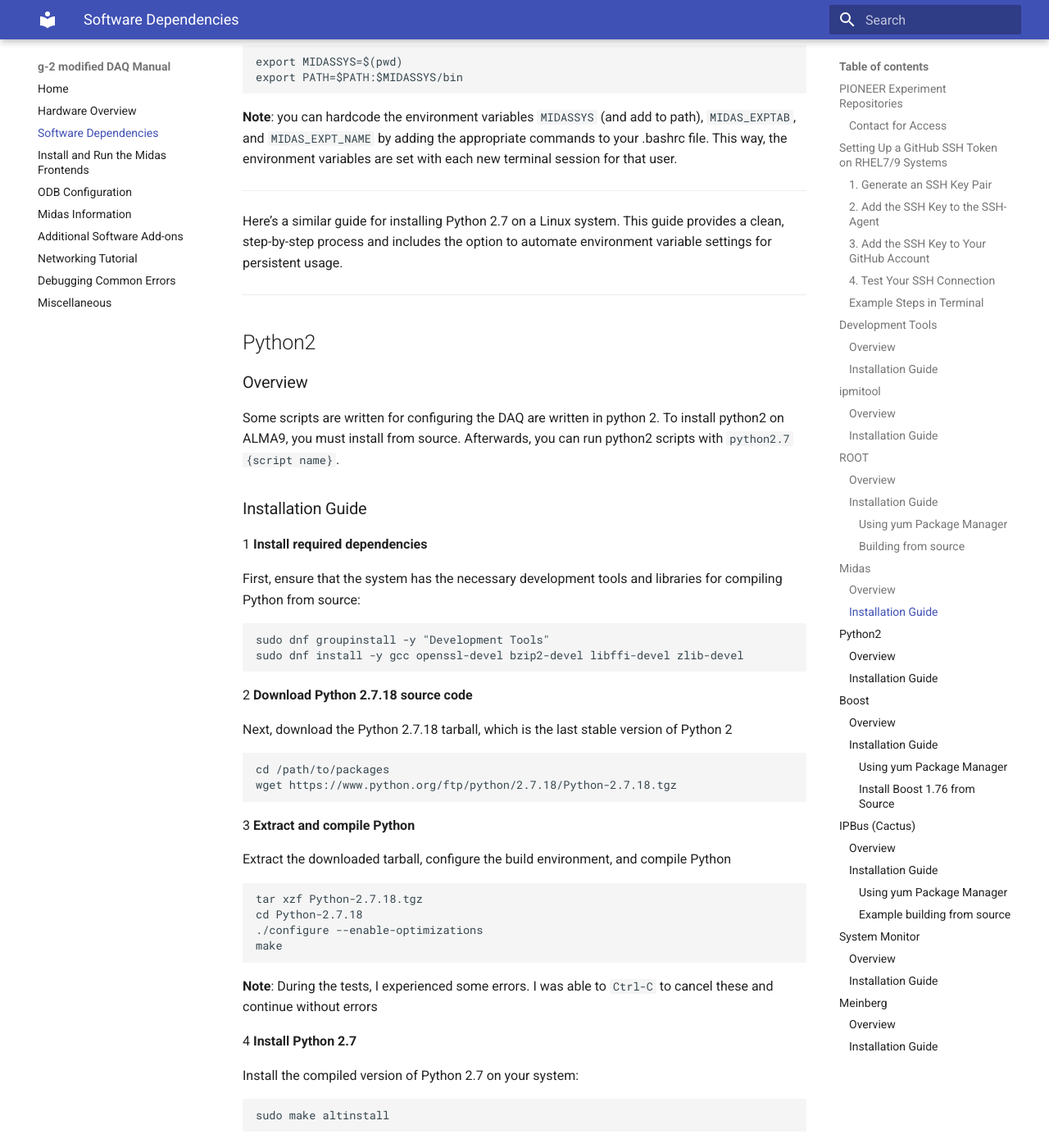
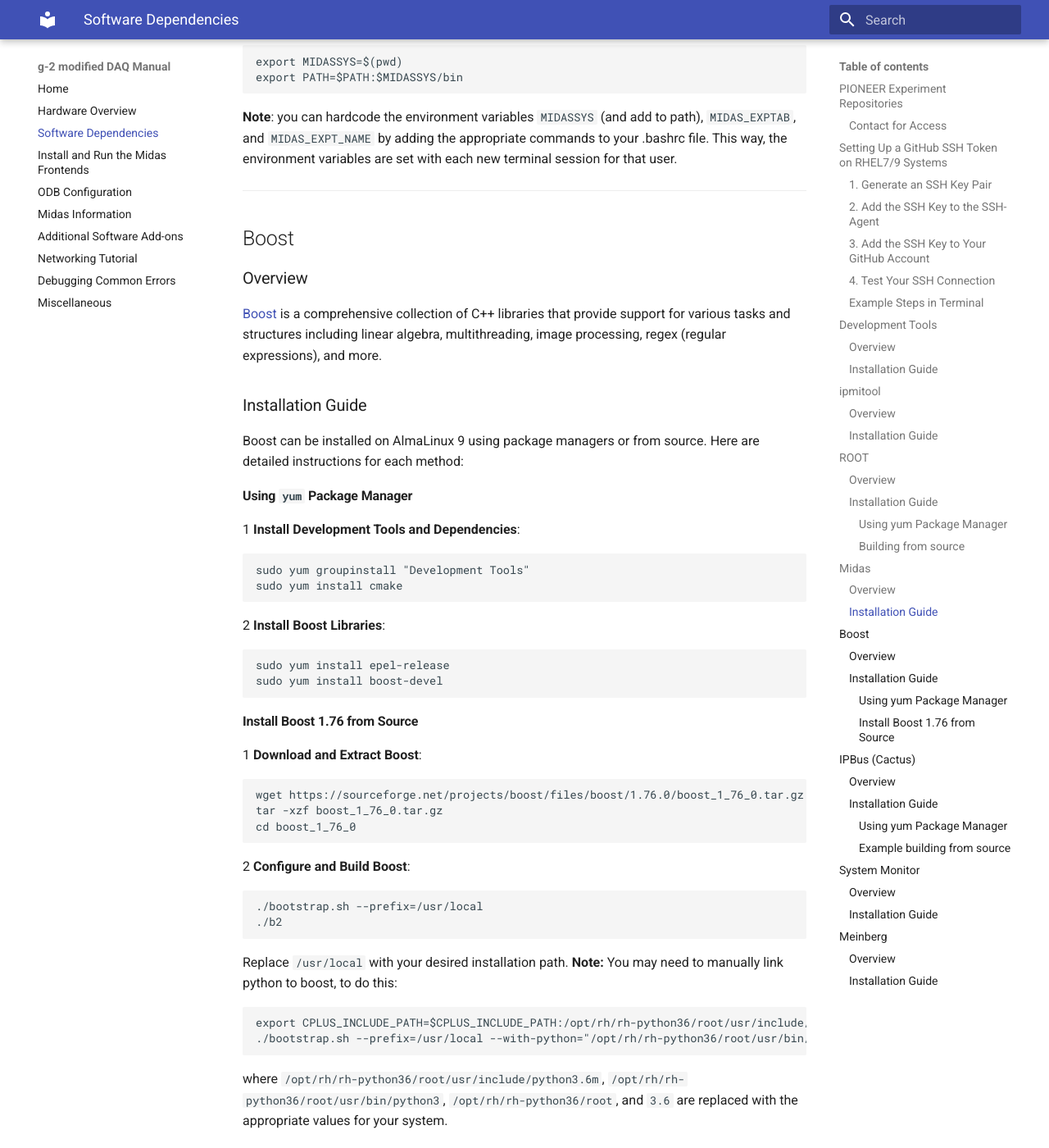
Before and after one commit to jaca230/teststand_daq_manual, an MkDocs documentation site: the page built from docs/software_dependencies.md, in a window 1280 px wide and 1400 px high, scrolled down 6115 px. Shown: the whole window at 82% size. Built offline with MkDocs 1.6.1 and Material for MkDocs 9.7.7, drawn with Linux system fonts in a browser that asks for light colours; some of the changed text lies outside the part shown.

Commit message:
changes in suggestions regarding python 2 script

````diff
--- a/docs/software_dependencies.md
+++ b/docs/software_dependencies.md
@@ -274,74 +274,6 @@ export PATH=$PATH:$MIDASSYS/bin
 
 ---
 
-Here’s a similar guide for installing Python 2.7 on a Linux system. This guide provides a clean, step-by-step process and includes the option to automate environment variable settings for persistent usage.
-
----
-
-## Python2
-
-### Overview
-
-Some scripts are written for configuring the DAQ are written in python 2. To install python2 on ALMA9, you must install from source. Afterwards, you can run python2 scripts with `python2.7 {script name}`.
-
-### Installation Guide
-
-1 **Install required dependencies**
-
-First, ensure that the system has the necessary development tools and libraries for compiling Python from source:
-
-```
-sudo dnf groupinstall -y "Development Tools"
-sudo dnf install -y gcc openssl-devel bzip2-devel libffi-devel zlib-devel
-```
-
-2 **Download Python 2.7.18 source code**
-
-Next, download the Python 2.7.18 tarball, which is the last stable version of Python 2
-
-```
-cd /path/to/packages
-wget https://www.python.org/ftp/python/2.7.18/Python-2.7.18.tgz
-```
-
-3 **Extract and compile Python**
-
-Extract the downloaded tarball, configure the build environment, and compile Python
-
-```
-tar xzf Python-2.7.18.tgz
-cd Python-2.7.18
-./configure --enable-optimizations
-make
-```
-
-**Note**: During the tests, I experienced some errors. I was able to `Ctrl-C` to cancel these and continue without errors
-
-4 **Install Python 2.7**
-
-Install the compiled version of Python 2.7 on your system:
-
-```
-sudo make altinstall
-```
-
-Using `altinstall` ensures that the new version does not overwrite the default `python` command on your system.
-
-5 **Verify installation**
-```
-python2.7 --version
-```
-
-6 **Cleanup**:
-```
-rm -rf Python-2.7.18.tgz
-rm -rf Python-2.7.18
-```
-
-
-
----
-
 ## Boost
 
 ### Overview
````
Also changed, not shown: docs/hardware_overview.md (+4 -4 lines), docs/miscellaneous_info.md (+62 -0 lines), site/hardware_overview/index.html, site/miscellaneous_info/index.html, site/print_page/index.html, site/search/search_index.json, site/software_dependencies/index.html, 1 other file.
